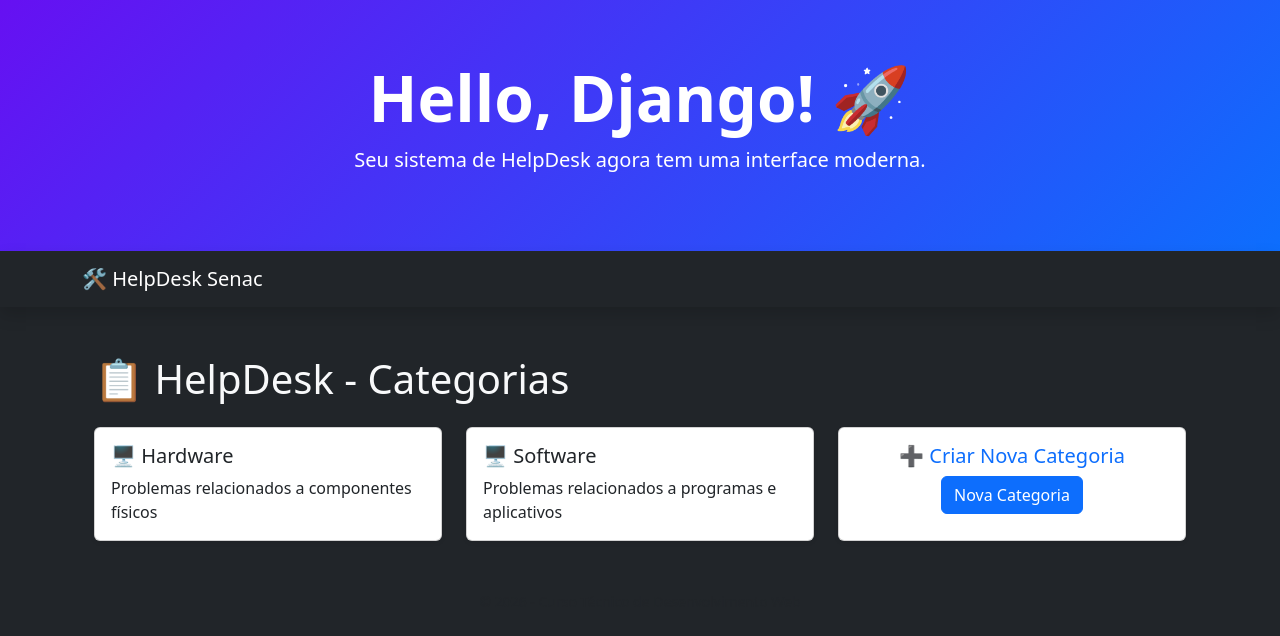
After one commit to G48R13L-K/django, a Django app: page /categorias/ in a window 1280 px wide. The commit adds this page. Shown: the top 636 px of the page. Run offline with Django 5.2, Linux system fonts and the light colour scheme.

Commit message:
Criação de categorias e implementação das mesmas

```diff
--- /dev/null
+++ b/core/templates/core/categorias.html
@@ -0,0 +1,41 @@
+{% extends "core/base.html" %}
+
+{% block conteudo %}
+
+<body class="bg-dark text-light">
+
+    <div class="container mt-5">
+
+        <h1 class="mb-4">📋 HelpDesk - Categorias</h1>
+
+        <div class="row g-4">
+            {% for categoria in categorias %}
+            <div class="col-md-4">
+                <div class="card shadow-sm h-100">
+
+                    <div class="card-body">
+                        <h5 class="card-title">
+                            🖥️ {{ categoria.nome }}
+                        </h5>
+                        <p class="card-text">
+                            {{ categoria.descricao }}
+                        </p>
+                    </div>
+                </div>
+            </div>
+            {% empty %}
+            <p class="text-muted">Nenhuma categoria encontrada.</p>
+            {% endfor %}
+            <!-- criar nova categoria -->
+            <div class="col-md-4">
+                <div class="card shadow-sm h-100 d-flex align-items-center justify-content-center">
+
+                    <div class="card-body text-center">
+                        <h5 class="card-title text-primary">➕ Criar Nova Categoria</h5>
+                        <a href="/nova-categoria" class="btn btn-primary">Nova Categoria</a>
+                    </div>
+                </div>
+</body>
+
+
+{% endblock %}
--- a/core/templates/core/home.html
+++ b/core/templates/core/home.html
@@ -22,10 +22,13 @@
 
                     <hr>
 
-                    <div class="d-grid gap-2 d-md-block">
+                    <hr>
+
+                    <div class="d-flex flex-wrap justify-content-center gap-2">
                         <a href="/" class="btn btn-primary btn-lg px-4">Atualizar Página</a>
                         <a href="/listar" class="btn btn-outline-secondary btn-lg px-4">Lista de chamados</a>
                         <a href="/novo-chamado" class="btn btn-outline-secondary btn-lg px-4">Novo chamado</a>
+                        <a href="/categorias" class="btn btn-outline-secondary btn-lg px-4">Categorias</a>
                     </div>
                 </div>
             </div>
--- a/core/views.py
+++ b/core/views.py
@@ -1,15 +1,17 @@
 import html
+from django.http import HttpResponse
 from django.shortcuts import render
 from django.shortcuts import redirect
+
 
 
 def home(request):
     return render(request, "core/home.html", {"html": html})
 
 chamados = [
-    {"lab": "lab01", "problema": "Computador não liga", "prioridade": "Alta"},
-    {"lab": "lab02", "problema": "Internet lenta", "prioridade": "Média"},
-    {"lab": "lab03", "problema": "Impressora sem papel", "prioridade": "Baixa"},
+    {"id": 1, "lab": "lab01", "categoria": "Hardware", "problema": "Computador não liga", "prioridade": "Alta"},
+    {"id": 2, "lab": "lab02", "categoria": "Software", "problema": "Internet lenta", "prioridade": "Média"},
+    {"id": 3, "lab": "lab03", "categoria": "Hardware", "problema": "Impressora sem papel", "prioridade": "Baixa"},
 ]
 
 def listar(request):
@@ -17,10 +19,11 @@ def listar(request):
 
 
 
-def fechar_chamado( index):
-    if 0 <= index < len(chamados):
-        del chamados[index]
-    return redirect('/listar')
+def fechar_chamado(request, id):
+    chamado = chamados[id - 1]  # Assuming chamados is a list of dictionaries
+    chamados.remove(chamado)
+    print(f"Fechando chamado {chamado['id']} - {chamado['problema']}")
+    return HttpResponse(f"✅ Chamado removido com sucesso! <br> <a href='/listar'>Voltar</a>")
 
 def novoChamado(request):
 
@@ -28,12 +31,15 @@ def novoChamado(request):
 
         laboratorio = request.POST.get('laboratorio')
         prolema = request.POST.get('problema')
+        categoria = request.POST.get('categoria')
         prioridade = request.POST.get('prioridade')
 
         print(f"Recebido: {laboratorio}, {prolema}, {prioridade}")
 
         chamados.append({
+            "id": len(chamados) + 1,
             "lab": laboratorio,
+            "categoria": categoria,
             "problema": prolema,
             "prioridade": prioridade
         })
@@ -41,4 +47,26 @@ def novoChamado(request):
 
         return redirect('/listar')
 
-    return render(request, 'core/novo_chamado.html')
+    return render(request, 'core/novo_chamado.html', {"categorias_list": categorias_list})
+
+def categorias(request):
+    return render(request, "core/categorias.html", {"categorias": categorias_list})
+
+categorias_list = [
+    {"id": 1, "nome": "Hardware", "descricao": "Problemas relacionados a componentes físicos"},
+    {"id": 2, "nome": "Software", "descricao": "Problemas relacionados a programas e aplicativos"}
+]
+def novaCategoria(request):
+    if request.method == "POST":
+        id = len(categorias_list) + 1
+        nome = request.POST.get('nome')
+        descricao = request.POST.get('descricao')
+        categorias_list.append({
+            "id": id,
+            "nome": nome,
+            "descricao": descricao
+        })
+        print(f"Nova categoria criada: {nome}, {descricao}")
+        return HttpResponse(f"✅ Categoria '{nome}' criada com sucesso! <br> <a href='/categorias'>Voltar</a>")
+
+    return render(request, 'core/nova_categoria.html')
--- a/setup/urls.py
+++ b/setup/urls.py
@@ -16,7 +16,7 @@ Including another URLconf
 """
 from django.contrib import admin
 from django.urls import path
-from core.views import home, listar, fechar_chamado, novoChamado
+from core.views import home, listar, fechar_chamado, novaCategoria, novoChamado, categorias
 
 
 urlpatterns = [
@@ -24,5 +24,7 @@ path('admin/', admin.site.urls),
 path('', home),
 path('listar/', listar),
 path('novo-chamado/', novoChamado),
-path('fechar/<int:index>/', fechar_chamado),
+path('fechar-chamado/<int:id>', fechar_chamado, name='fechar-chamado'),
+path('categorias/', categorias),
+path('nova-categoria/', novaCategoria),
 ]
```
Also changed, not shown: core/templates/core/listar.html (+9 -4 lines), core/templates/core/nova_categoria.html (added, +34 -0 lines), core/templates/core/novo_chamado.html (+10 -0 lines).
